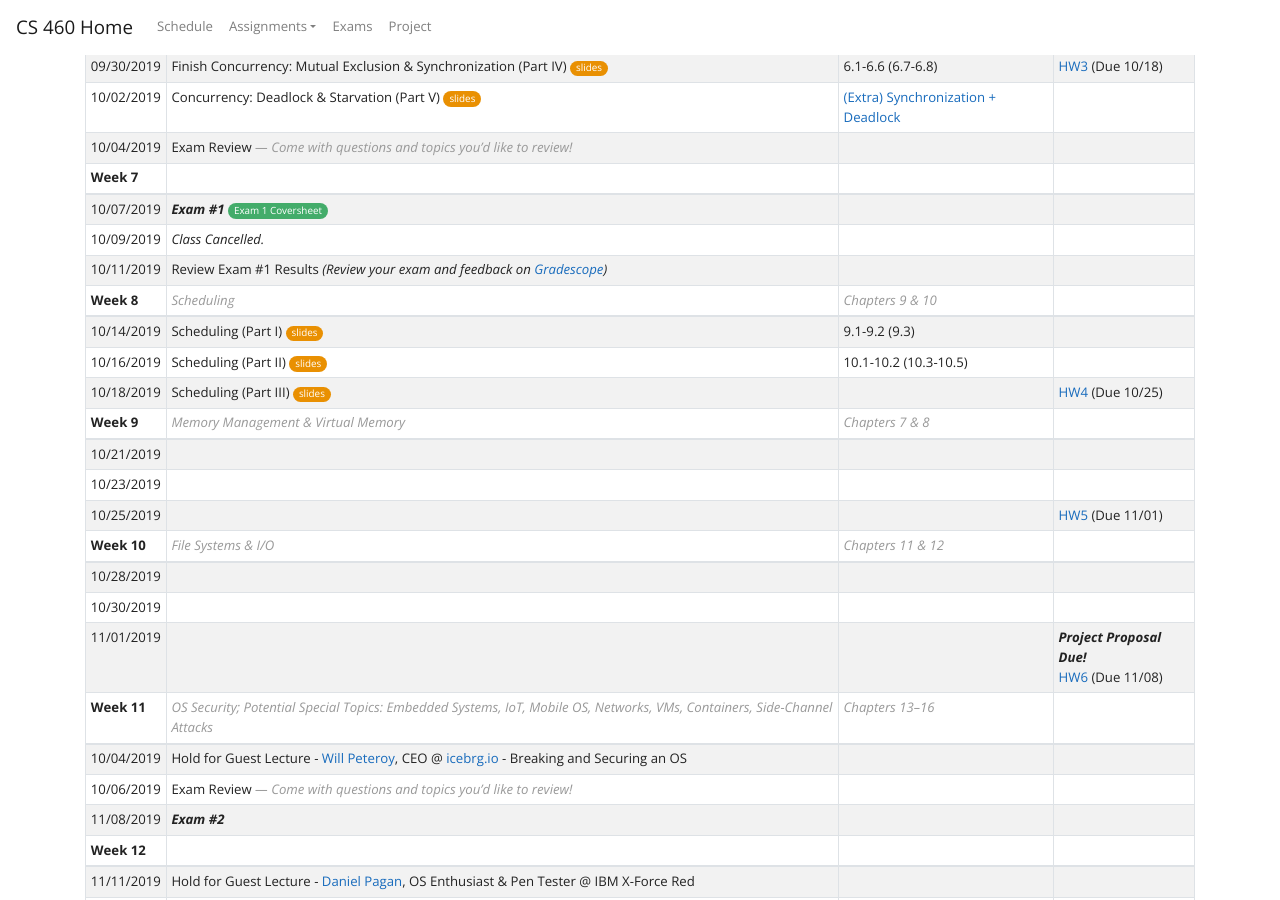
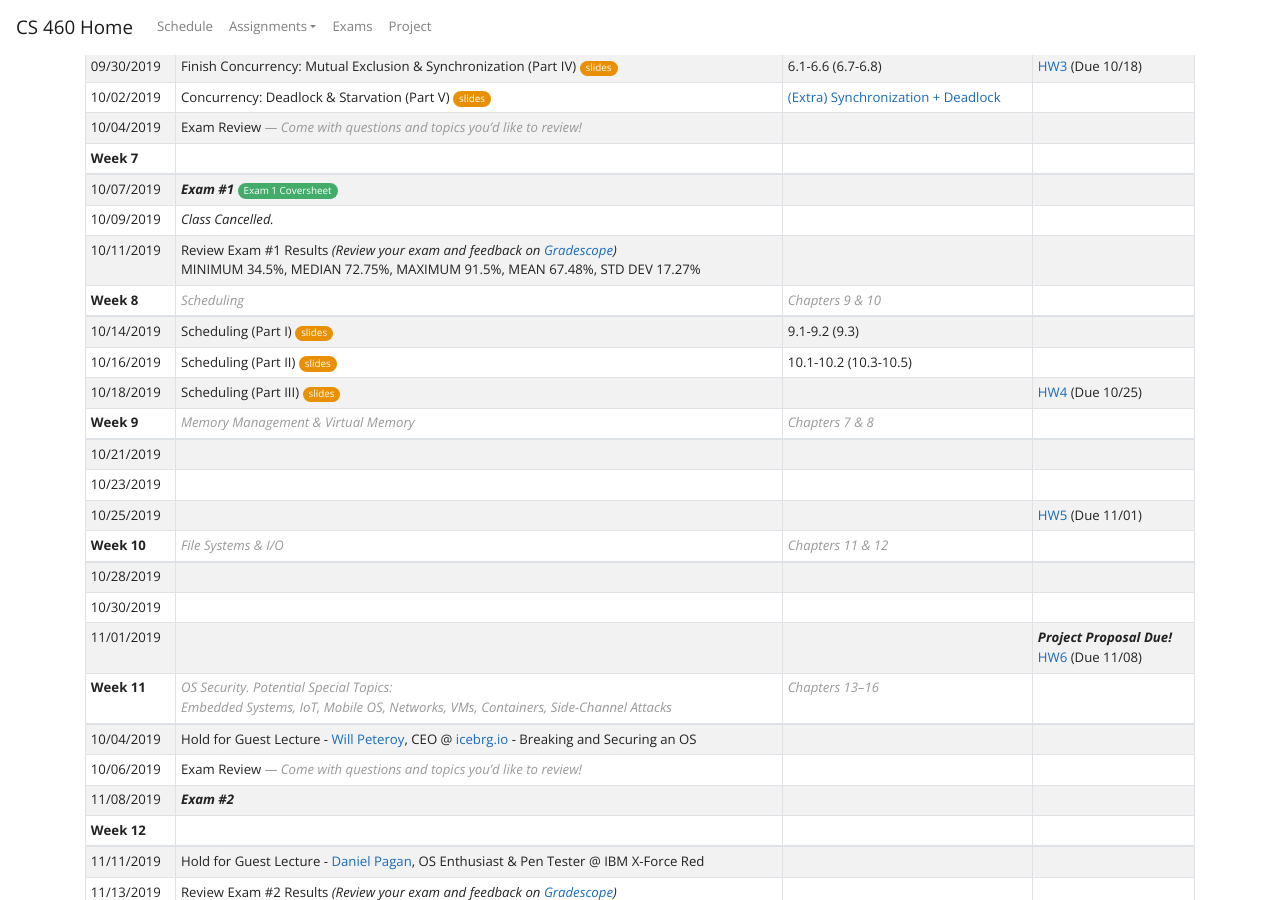
Before and after one commit to traviswpeters/cs460-2019-fall, a Jekyll site: the page built from index.md, in a window 1280 px wide and 900 px high, scrolled down 2787 px. Built offline with Jekyll 4.4.1, drawn with Linux system fonts in a browser that asks for light colours; nearby versions of some CDN libraries; some of the changed text lies outside the part shown.

Commit message:
add grades for exam1; add link to 'no curve' article

```diff
--- a/index.md
+++ b/index.md
@@ -148,13 +148,13 @@ Other stuff from class: [Makefile]{:.code} [Vagrantfile]{:.code}
 | ------------- | -------------------------------------------------------------------------------------------------------------------------------------------------------------------------------------- | -------------------------------------------- |--------------------------------------------- |
 | 10/07/2019    | ***Exam #1*** [Exam 1 Coversheet][exam1coversheet]{:.exam}                                                                                                                             |                                              |
 | 10/09/2019    | *Class Cancelled.*                                                                                                                                                                     |                                              |
-| 10/11/2019    | Review Exam #1 Results *(Review your exam and feedback on [Gradescope])*                                                                                                                                                              |
+| 10/11/2019    | Review Exam #1 Results *(Review your exam and feedback on [Gradescope])* <br/> MINIMUM 34.5%, MEDIAN 72.75%, MAXIMUM 91.5%, MEAN 67.48%, STD DEV 17.27%                                |
 | **Week 8**    | <span class="note">Scheduling</span>                                                                                                                                                   | <span class="note">Chapters 9 & 10</span>
 | ------------- | -------------------------------------------------------------------------------------------------------------------------------------------------------------------------------------- | -------------------------------------------- |--------------------------------------------- |
 | 10/14/2019    | Scheduling (Part I) [slides][slides13]{:.slides}                                                                                                                                       | 9.1-9.2 (9.3)                                |
 | 10/16/2019    | Scheduling (Part II) [slides][slides14]{:.slides}                                                                                                                                      | 10.1-10.2 (10.3-10.5)                        |
 | 10/18/2019    | Scheduling (Part III) [slides][slides15]{:.slides}                                                                                                                                     |                                              | [HW4] (Due 10/25)
-| **Week 9**    |  <span class="note">Memory Management & Virtual Memory</span>                                                                                                                          | <span class="note">Chapters 7 & 8</span>
+| **Week 9**    | <span class="note">Memory Management & Virtual Memory</span>                                                                                                                           | <span class="note">Chapters 7 & 8</span>
 | ------------- | -------------------------------------------------------------------------------------------------------------------------------------------------------------------------------------- | -------------------------------------------- |--------------------------------------------- |
 | 10/21/2019    |                                                                                                                                                                                        |                                              |
 | 10/23/2019    |                                                                                                                                                                                        |                                              |
@@ -164,7 +164,7 @@ Other stuff from class: [Makefile]{:.code} [Vagrantfile]{:.code}
 | 10/28/2019    | {% comment %}OS Security Overview{% endcomment %}                                                                                                                                      |                                              |
 | 10/30/2019    |                                                                                                                                                                                        |                                              |
 | 11/01/2019    |                                                                                                                                                                                        |                                              | ***Project Proposal Due!*** <br/> [HW6] (Due 11/08)
-| **Week 11**   | <span class="note">OS Security; Potential Special Topics: Embedded Systems, IoT, Mobile OS, Networks, VMs, Containers, Side-Channel Attacks</span>                                     | <span class="note">Chapters 13--16</span>
+| **Week 11**   | <span class="note">OS Security. Potential Special Topics: <br/> Embedded Systems, IoT, Mobile OS, Networks, VMs, Containers, Side-Channel Attacks</span>                               | <span class="note">Chapters 13--16</span>
 | ------------- | -------------------------------------------------------------------------------------------------------------------------------------------------------------------------------------- | -------------------------------------------- |--------------------------------------------- |
 | 10/04/2019    | Hold for Guest Lecture - [Will Peteroy](https://www.linkedin.com/in/wpete/), CEO @ [icebrg.io](https://www.icebrg.io) - Breaking and Securing an OS                                    |                                              |
 | 10/06/2019    | Exam Review <span class="note">--- Come with questions and topics you'd like to review!</span>                                                                                         |                                              |
```
Also changed, not shown: other parts of index.md (+4 -0 lines).
